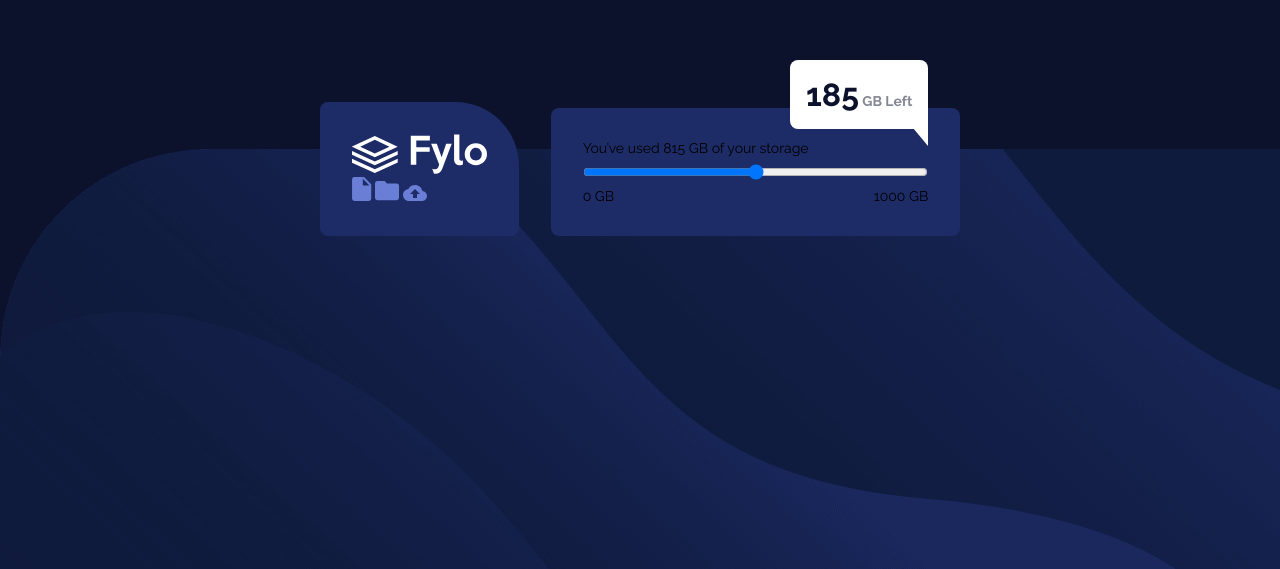
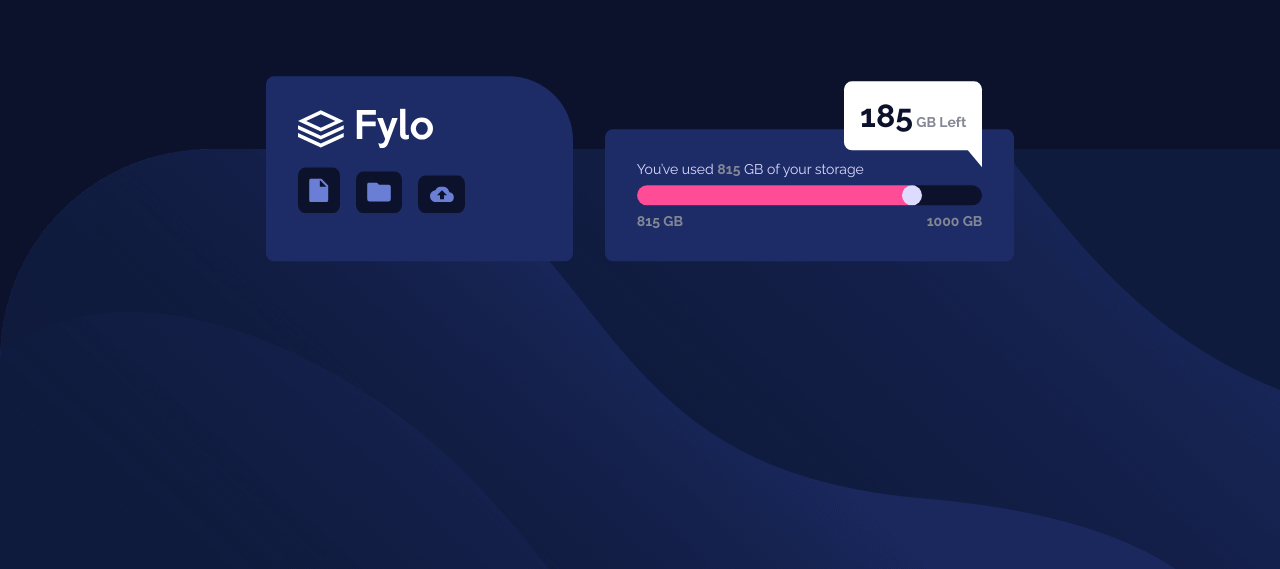
Before and after one commit to alberthgrande/fylo-data-storage-component, a plain HTML site: page index.html in a window 1280 px wide. Shown: the part 231-800 px from the top of the page. Drawn offline with Linux system fonts and the light colour scheme.

Commit message:
Done styling

```diff
--- a/css/style.css
+++ b/css/style.css
@@ -1,5 +1,8 @@
 :root {
-  --primary-Gradient: hsl(6, 100%, 80%) to hsl(335, 100%, 65%);
+  --primary-gradient: linear-gradient(
+    130deg,
+    hsl(6, 100%, 80%) hsl(335, 100%, 65%)
+  );
   --neutral-pale-blue: hsl(243, 100%, 93%);
   --neutral-grayish-blue: hsl(229, 7%, 55%);
   --neutral-dark-blue: hsl(228, 56%, 26%);
@@ -29,6 +32,7 @@ body {
 
   font-family: var(--font-family);
   font-size: var(--font-size);
+  font-weight: var(--fw-400);
 }
 
 .container {
@@ -52,22 +56,69 @@ body {
 .container-one {
   border-radius: 0.5rem 4rem 0.5rem 0.5rem;
 }
+.container-one {
+  width: 30%;
+}
 .container-two {
   width: 40%;
 }
 input[type="range"] {
+  -webkit-appearance: none;
+  appearance: none;
   margin: 0.5rem 0;
   width: 100%;
+  border-radius: 50px;
+  background: var(--neutral-very-dark-blue);
+  overflow: hidden;
+}
+input[type="range"]::-webkit-slider-thumb {
+  -webkit-appearance: none;
+  appearance: none;
+  width: 20px;
+  height: 20px;
+  background: var(--neutral-pale-blue);
+  border-radius: 50%;
+  cursor: pointer;
+  box-shadow: -407px 0 0 400px hsl(335, 100%, 65%);
 }
 .flyo-content__text {
   display: flex;
   justify-content: space-between;
 }
-
+.text-absolute {
+  font-weight: var(--fw-700);
+  color: var(--neutral-grayish-blue);
+}
 .gb-left {
   color: var(--neutral-very-dark-blue);
   font-size: 2rem;
 }
+
+.fw-400 {
+  font-weight: var(--fw-400);
+  color: var(--neutral-pale-blue);
+}
+.fw-700 {
+  font-weight: var(--fw-700);
+  color: var(--neutral-grayish-blue);
+}
+
+.option-menu {
+  display: flex;
+  align-items: flex-end;
+  gap: 1rem;
+  padding: 1rem 0;
+}
+
+.option-menu img {
+  display: flex;
+  justify-content: center;
+  align-items: center;
+  background-color: var(--neutral-very-dark-blue);
+  padding: 0.7rem;
+  border-radius: 0.5rem;
+}
+
 /* footer */
 .attribution {
   display: none;
--- a/index.html
+++ b/index.html
@@ -40,7 +40,10 @@
 
         <div class="flyo-container container-two">
           <div class="flyo-content__text">
-            <p>You’ve used 815 GB of your storage</p>
+            <p class="fw-400">
+              You’ve used <span class="fw-700" id="output">815</span> GB of your
+              storage
+            </p>
 
             <p class="text-absolute">
               <span class="gb-left">185</span> GB Left
@@ -48,11 +51,11 @@
           </div>
           <form>
             <label for="range" hidden>Range</label>
-            <input type="range" id="range" min="0" max="1000" />
+            <input type="range" id="range" min="0" max="1000" value="815" />
           </form>
           <div class="flyo-content__text">
-            <p>0 GB</p>
-            <p>1000 GB</p>
+            <p class="fw-700"><span id="output">815</span> GB</p>
+            <p class="fw-700">1000 GB</p>
           </div>
         </div>
       </div>
@@ -66,5 +69,7 @@
         >. Coded by <a href="#">Your Name Here</a>.
       </div>
     </footer>
+
+    <script src="./js/script.js"></script>
   </body>
 </html>
--- /dev/null
+++ b/js/script.js
@@ -0,0 +1,11 @@
+const slider = document.getElementById("range");
+const output = document.querySelectorAll("#output");
+const gbLeft = document.querySelector(".gb-left");
+const gb = 1000;
+
+slider.addEventListener("input", function () {
+  output.forEach((output) => {
+    output.innerHTML = this.value;
+  });
+  gbLeft.innerHTML = gb - this.value;
+});
```
